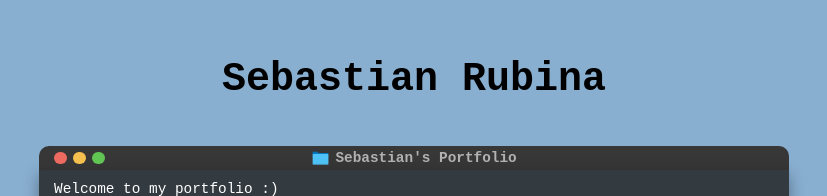
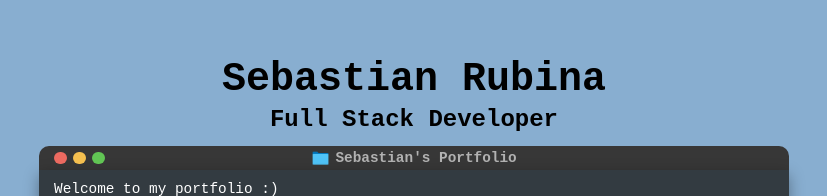
Before and after one commit to SebastianRubina/Portfolio, a Vue app: page / in a window 1280 px wide. Shown: the top 196 px of the page, without its empty margins (226-1053 px from the left). Built offline with nearby package versions, Linux system fonts and the light colour scheme.

Commit message:
Added Description below Name Title (Desktop only)

```diff
--- a/src/App.vue
+++ b/src/App.vue
@@ -1,5 +1,6 @@
 <template>
   <h1 class="name-title">Sebastian Rubina</h1>
+  <h2 class="description">Full Stack Developer</h2>
   <TerminalBar class="terminal-bar" />
   <MainTerminal :messages="this.messages" @update-messages="updateMessages" />
   <FooterElement class="footer" />
@@ -83,6 +84,14 @@ body {
   font-size: 2.5rem;
   font-family: monospace;
 }
+.description {
+  position: fixed;
+  top: 90px;
+  margin-block: 1rem;
+  font-family: monospace;
+  font-size: 1.5rem;
+  padding: 0;
+}
 
 @media screen and (max-width: 800px) {
   * {
@@ -102,7 +111,8 @@ body {
   .bar-info p {
     font-size: 10px;
   }
-  .name-title {
+  .name-title,
+  .description {
     display: none;
   }
   .footer {
```
